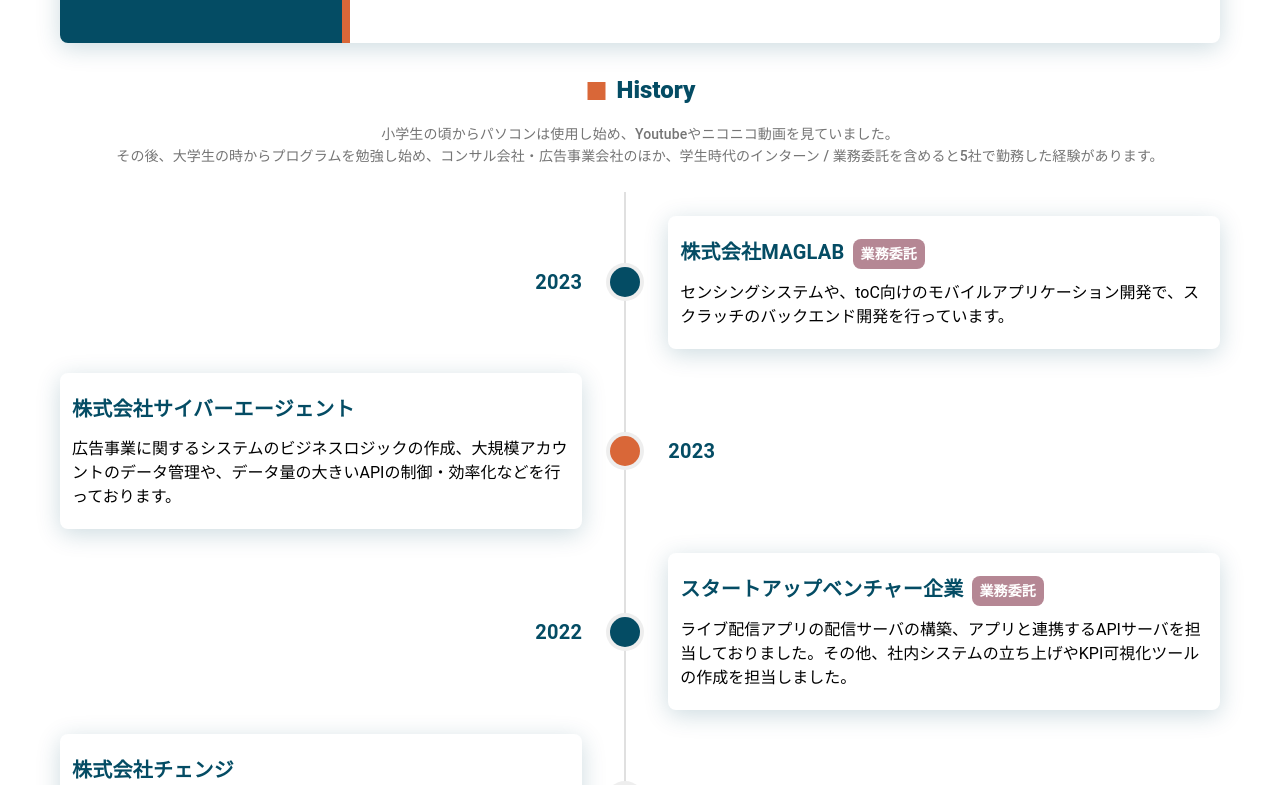
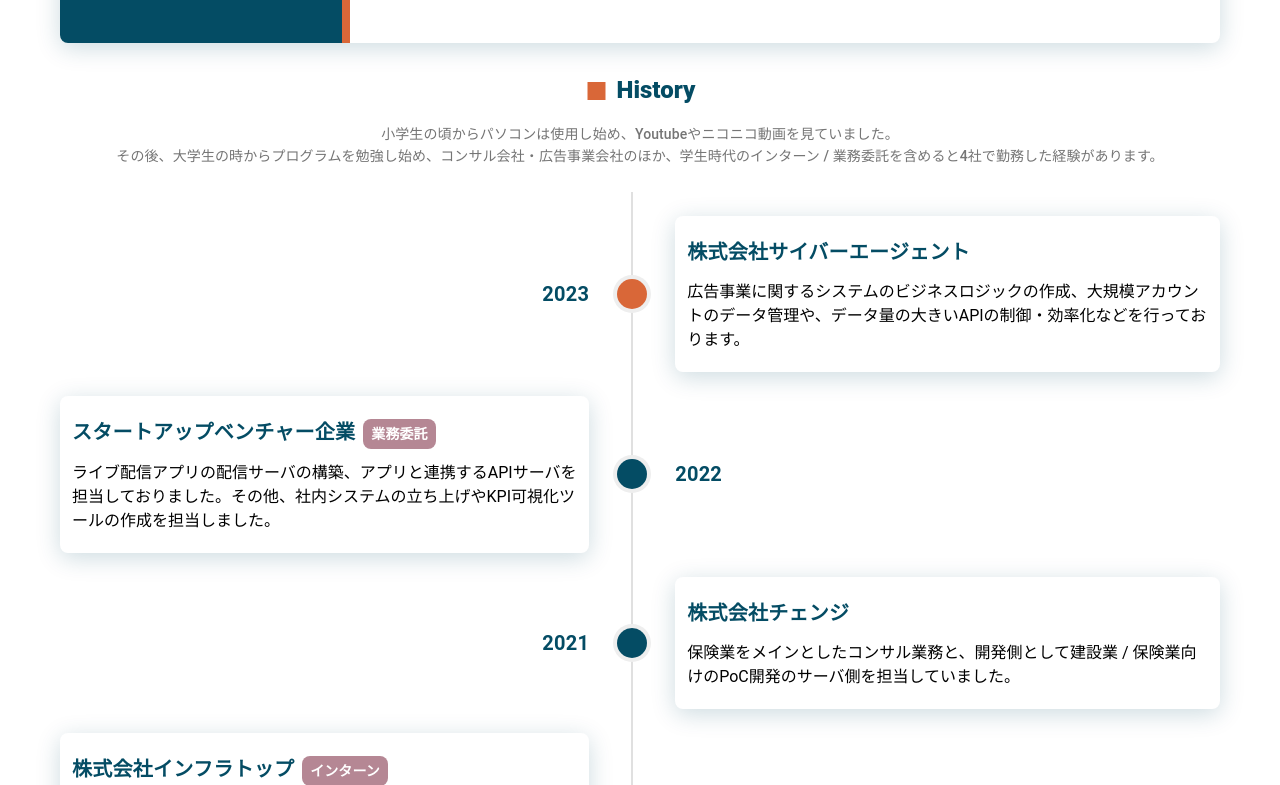
Before and after one commit to bbb-squash/portfolio, a Vue app in the folder client/: page / in a window 1280 px wide. Shown: the part 895-1680 px from the top of the page. Built offline with nearby package versions, Linux system fonts and the light colour scheme; no server answers.

Commit message:
history更新

```diff
--- a/client/src/components/History.vue
+++ b/client/src/components/History.vue
@@ -15,7 +15,7 @@
     <template v-slot:description>
       小学生の頃からパソコンは使用し始め、Youtubeやニコニコ動画を見ていました。<br />
       その後、大学生の時からプログラムを勉強し始め、コンサル会社・広告事業会社のほか、学生時代のインターン
-      / 業務委託を含めると5社で勤務した経験があります。
+      / 業務委託を含めると4社で勤務した経験があります。
     </template>
     <template v-slot:content>
       <v-col>
--- a/client/src/constants/constant.ts
+++ b/client/src/constants/constant.ts
@@ -123,13 +123,6 @@
 export const historyItems: HistoryItem[] = [
   {
     year: 2023,
-    title: '株式会社MAGLAB',
-    text: 'センシングシステムや、toC向けのモバイルアプリケーション開発で、スクラッチのバックエンド開発を行っています。',
-    remarks: '業務委託',
-    dotColor: 'primary'
-  },
-  {
-    year: 2023,
     title: '株式会社サイバーエージェント',
     text: '広告事業に関するシステムのビジネスロジックの作成、大規模アカウントのデータ管理や、データ量の大きいAPIの制御・効率化などを行っております。',
     dotColor: 'accent'
```
